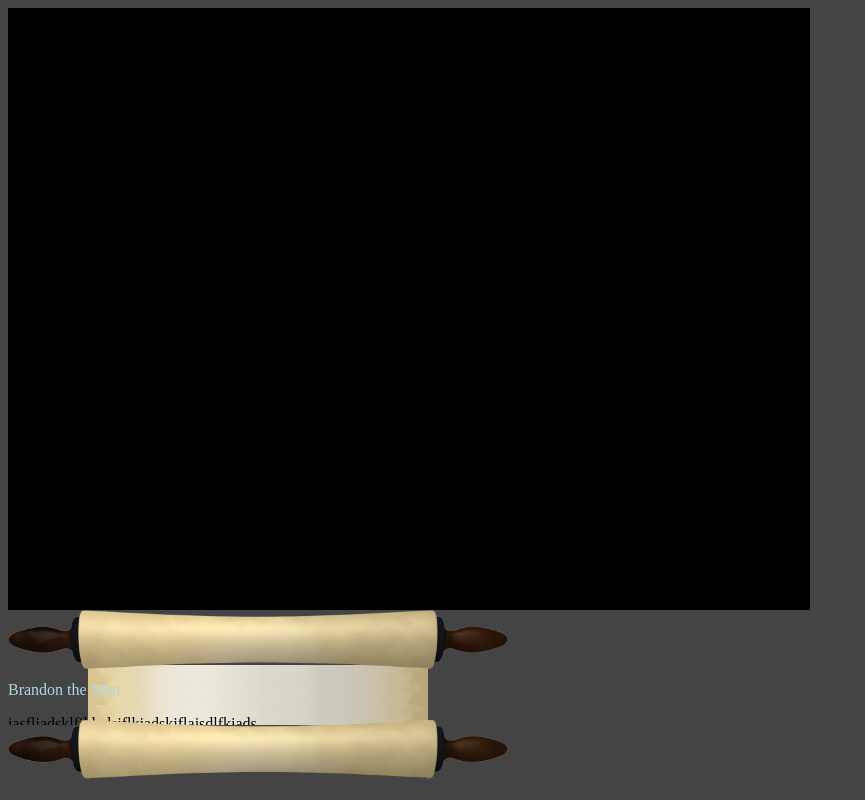
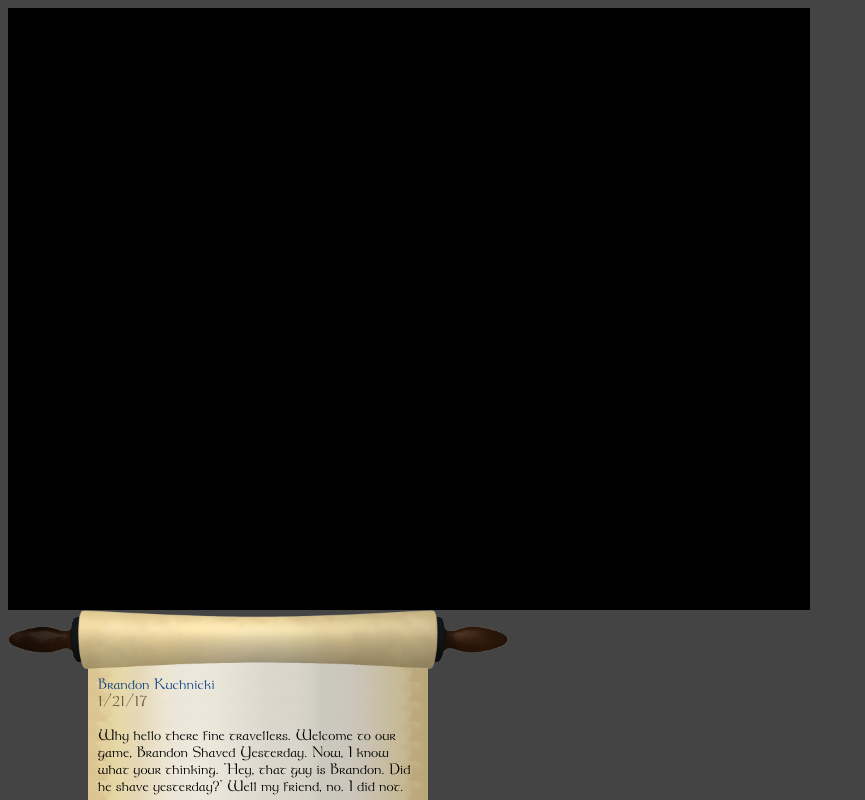
Before and after one commit to thekakester/BrandonShavedYesterday, a plain HTML site: page www/game.html in a window 1280 px wide. Shown: the top 800 px of the page, without its empty margins (0-865 px from the left). Drawn offline with Linux system fonts and the light colour scheme.

Commit message:
Added scroll bar functionality. With two new fonts.

```diff
--- a/www/chatbox.css
+++ b/www/chatbox.css
@@ -1,63 +1,76 @@
-
+.nodisp {
+	display: none;
+}
 
 .scrollcontainer {
 	float:left;
-	width:500px;
+	width:30%;
 }
 
 .scrollcontainer > *{
 
 	background-size: 100%;
     background-repeat: no-repeat;
-
-    height:60px;
+    margin:auto;
     position: relative;
 }
 
 .scrolltop {
 
-	background-image: url("top.png");
+	background-image: url("assets/top.png");
 	background-position: center top;
 }
 
 .scrollbottom {
-    background-image: url("top.png");
+    background-image: url("assets/top.png");
 	background-position: center bottom;
 
 }
 
 .scrollcontent {
-    background-image: url("mid.png");
+    background-image: url("assets/mid.png");
 	background-position: center;
 	background-repeat: repeat-y;
 	background-size:68%;
-	margin: -1% 0 -1% 0;
 	z-index:-1;
 
 }
 
 .chatbox {
 
-	width: auto;
+	width: 64%;
 	height: inherit;
 	overflow: auto;
+	margin: auto;
+	font-family: celticFont;
+
+}
+
+@font-face {
+	font-family: "murderFont";
+	src:url("assets/murderFont.ttf");
+}
+
+@font-face {
+	font-family: "celticFont";
+	src:url("assets/celticFont.ttf");
 }
 
 .chatbox .moving {
 
 }
 
-.chatbox > .name {
-	color: lightblue;
+.chatbox .name {
+	color: #148;
 }
 
-.chatbox > .message {
-	color: black;
+.chatbox .message {
+
 }
 
-.chatbox > .timestamp {
-	color: yellow;
-	float: right;
+.chatbox .timestamp {
+
+	color: #654;
 }
 
 canvas {
--- a/www/chatbox.js
+++ b/www/chatbox.js
@@ -1,17 +1,31 @@
 $(document).ready(function(){
 	$("body").append("<div id=\"mrskeltal\"></div>");
 	$.get("test.html",function(data){
-		$("#mrskeltal").html(data);
+		$("#mrskeltal").html(data,setTimeout(function(){formatChatBox()},100));
+
 	});
-	reformatCss();
+
 });
 
+function formatChatBox(){
+	var canvasHeight = $("canvas").prop("height");
+	var topHeight = canvasHeight / 10;
+	var topWidth = topHeight * 8.34;
+	var centerHeight = canvasHeight - (2 * topHeight);
+	var marginHeight = (topHeight / 6 ) * -1;
+	centerHeight = centerHeight + (-2 * marginHeight);
 
+	$("#ScrollContainer").width(topWidth);
 
+	$("#ScrollTop").width(topWidth);
+	$("#ScrollTop").height(topHeight);
 
-function reformatCss(){
+	$("#ScrollContent").css('margin',marginHeight +'px auto');
+	$("#ScrollContent").height(centerHeight);
+	$("#ScrollContent").width(topWidth);
 
-	console.log($("canvas").prop("height") );
-	console.log($(".scrollcontainer") );
-	$(".scrollcontainer").prop("height", $("canvas").prop("height"));
+	$("#ScrollBottom").width(topWidth);
+	$("#ScrollBottom").height(topHeight);
+
+	$("#ScrollContainer").removeClass("nodisp");
 }
--- a/www/test.html
+++ b/www/test.html
@@ -1,28 +1,25 @@
-<html>
 <head>
 <link rel="stylesheet" type="text/css" href="chatbox.css">
 </head>
-<body></body>
-<div id="ScrollContainer" class="scrollcontainer">
+<div id="ScrollContainer" class="scrollcontainer nodisp" >
 	<div id="ScrollTop" class="scrolltop"></div>
 	<div id="ScrollContent" class="scrollcontent">
 		<div class="chatbox">
-			<p class="name">
-				Brandon the Man
-			</p>
-			<p class="timestamp">
-				today
-			</p>
+			<p >
+			<span class="name">Brandon Kuchnicki</span>
 
-			<p class="message">
-				jasfljadsklfjkladsjflkjadskjflajsdlfkjads
-				fajsdfljadsldkfjaskljfkladsjklhklghjxclxk
-				ajgrejrgjsoipgjisdfopgpoqjreiogjiojgpodsfjg
-				qejrpojdsfklgjsdklfjglkdfjgopiwjewrgksdfjkl
+			<br/>
+			<span class="timestamp">1/21/17</span>
+			<br/>
+			<br/>
+			<span class="message">
+			Why hello there fine travellers. Welcome to our game, Brandon Shaved Yesterday.
+				Now, I know what your thinking. "Hey, that guy is Brandon. Did he shave yesterday?"
+				Well my friend, no. I did not.
+			</span>
+
 			</p>
 		</div>
 	</div>
-	<div  class="scrollbottom"></div>
+	<div id="ScrollBottom" class="scrollbottom"></div>
 </div>
-
-</html>
```
Also changed, not shown: www/game.html (+1 -0 lines), www/assets/celticFont.ttf (added), www/assets/mid.png (renamed from www/mid.png), www/assets/murderFont.ttf (added), www/assets/top.png (renamed from www/top.png), 1 other file.
